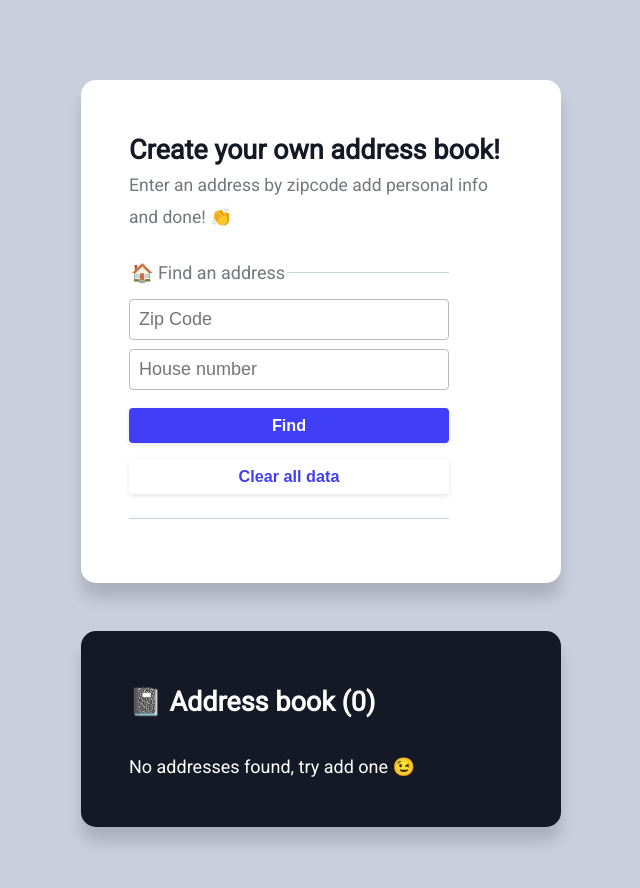
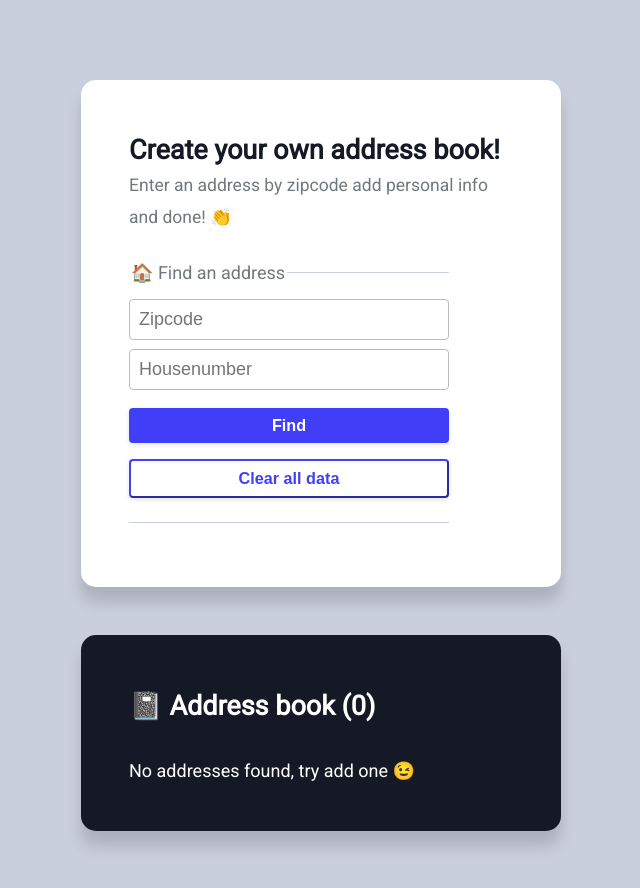
Before and after one commit to levizimmerman/react-dev-test-address-book, a React (Create React App) app: page / in a window 1280 px wide. Shown: the top 888 px of the page, without its empty margins (319-959 px from the left). Built offline with nearby package versions, Linux system fonts and the light colour scheme.

Commit message:
added Form.js

```diff
--- a/package.json
+++ b/package.json
@@ -3,6 +3,7 @@
   "version": "0.1.0",
   "private": true,
   "dependencies": {
+    "@hookform/resolvers": "^2.8.3",
     "@testing-library/jest-dom": "^5.11.4",
     "@testing-library/react": "^11.1.0",
     "@testing-library/user-event": "^12.1.10",
@@ -11,10 +12,12 @@
     "localforage": "^1.10.0",
     "react": "^17.0.2",
     "react-dom": "^17.0.2",
+    "react-hook-form": "^7.20.4",
     "react-redux": "^7.2.5",
     "react-scripts": "4.0.3",
     "redux": "^4.1.1",
-    "web-vitals": "^1.0.1"
+    "web-vitals": "^1.0.1",
+    "yup": "^0.32.11"
   },
   "scripts": {
     "start": "react-scripts start",
--- a/src/App.js
+++ b/src/App.js
@@ -10,6 +10,7 @@ import transformAddress from "./core/models/address";
 import useAddressBook from "./ui/hooks/useAddressBook";
 
 import "./App.css";
+import Form from "./ui/components/Form/Form";
 
 function App() {
   /**
@@ -88,29 +89,8 @@ function App() {
           </small>
         </h1>
         {/* TODO: Create generic <Form /> component to display form rows, legend and a submit button  */}
-        <form onSubmit={handleAddressSubmit}>
-          <fieldset>
-            <legend>🏠 Find an address</legend>
-            <div className="form-row">
-              <InputText
-                name="zipCode"
-                onChange={handleZipCodeChange}
-                placeholder="Zip Code"
-              />
-            </div>
-            <div className="form-row">
-              <InputText
-                name="houseNumber"
-                onChange={handleHouseNumberChange}
-                placeholder="House number"
-              />
-            </div>
-            <Button type="submit">Find</Button>
-            <Button type="reset" variant="secondary">
-              Clear all data
-            </Button>
-          </fieldset>
-        </form>
+        <Form />
+
         {addresses.length > 0 &&
           addresses.map((address) => {
             return (
--- /dev/null
+++ b/src/content.js
@@ -0,0 +1,16 @@
+const content = {
+  inputs: [
+    {
+      label: "Zipcode",
+      name: "zipcode",
+      type: "text",
+    },
+    {
+      label: "Housenumber",
+      name: "housenumber",
+      type: "text",
+    },
+  ],
+};
+
+export default content;
--- a/src/ui/components/Button/Button.module.css
+++ b/src/ui/components/Button/Button.module.css
@@ -21,7 +21,7 @@
 .secondary {
   background-color: var(--color-background);
   color: var(--color-brand);
-  border: var(--color-brand);
+  border-color: var(--color-brand);
 }
 
 .button:hover {
--- /dev/null
+++ b/src/ui/components/Form/Form.js
@@ -0,0 +1,56 @@
+import React from "react";
+import { useForm } from "react-hook-form";
+import content from "../../../content";
+import Button from "../Button/Button";
+import InputText from "../InputText/InputText";
+
+import { yupResolver } from "@hookform/resolvers/yup";
+import * as yup from "yup";
+
+const schema = yup
+  .object()
+  .shape({
+    zipcode: yup.string().required().min(6),
+    housenumber: yup.string().required(),
+  })
+  .required();
+
+function Form() {
+  const { register, handleSubmit, errors } = useForm({
+    resolver: yupResolver(schema),
+  });
+
+  const onSubmit = (data) => console.log(data);
+  console.log(errors);
+
+  return (
+    <div className="form">
+      <form onSubmit={handleSubmit(onSubmit)}>
+        <fieldset>
+          <legend>🏠 Find an address</legend>
+          {content.inputs.map((input, key) => {
+            return (
+              <div key={key}>
+                <div className="form-row">
+                  <InputText
+                    name={input.name}
+                    placeholder={input.label}
+                    refs={register}
+                    type={input.type}
+                  />
+                </div>
+              </div>
+            );
+          })}
+          <Button type="submit" variant="primary">
+            Find
+          </Button>
+          <Button type="reset" variant="secondary">
+            Clear all data
+          </Button>
+        </fieldset>
+      </form>
+    </div>
+  );
+}
+export default Form;
```
Also changed, not shown: src/ui/hooks/useForm.js (+2 -22 lines), 1 other file (tests, documents, lock files or other folders).
